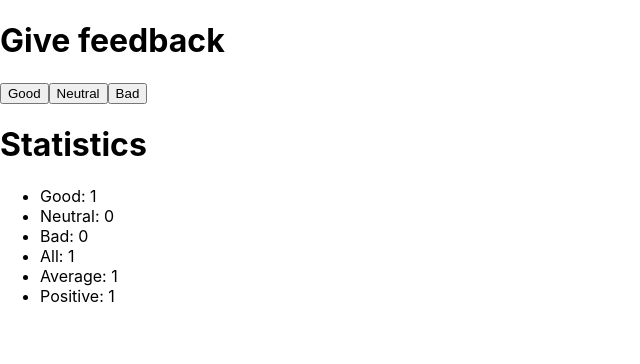
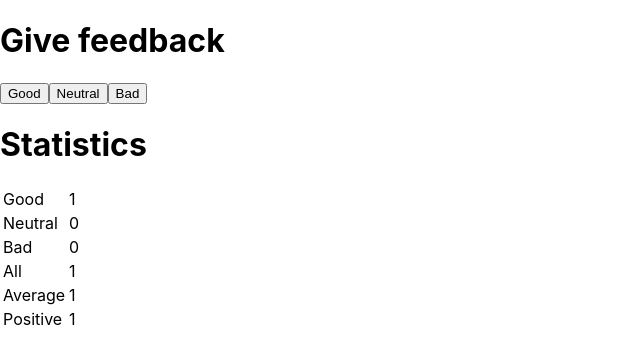
Before and after one commit to aarneharju/fullstack-open-2022, a React (Create React App) app in the folder part1/unicafe/: page / in a window 1280 px wide. Both pictures are taken after a click on the button "Good". Shown: the top 364 px of the page, without its empty margins (0-640 px from the left). Built offline with nearby package versions, Linux system fonts and the light colour scheme; the HTML template or start-up script is replaced by a standard one.

Commit message:
1.11 done

```diff
--- a/part1/unicafe/src/App.js
+++ b/part1/unicafe/src/App.js
@@ -5,14 +5,16 @@
 const Statistics = (props) => {
   if (props.all !== 0) {
     return (
-      <ul>
+      <table>
+        <tbody>
           <StatisticsLine text='Good' value={props.good} />
           <StatisticsLine text='Neutral' value={props.neutral} />
           <StatisticsLine text='Bad' value={props.bad} />
           <StatisticsLine text='All' value={props.all} />
           <StatisticsLine text='Average' value={props.average} />
           <StatisticsLine text='Positive' value={props.positive} />
-      </ul>
+        </tbody>
+      </table>
     );
   } else {
     return <p>No feedback given.</p>
@@ -21,7 +23,12 @@
 }
 
 const StatisticsLine = (props) => {
-  return <li>{props.text}: {props.value}</li>;
+  return (
+    <tr>
+      <td>{props.text}</td>
+      <td>{props.value}</td>
+    </tr>
+  );
 }
 
 const Button = (props) => {
```
Lines whose indentation alone changed are shown as unchanged.
